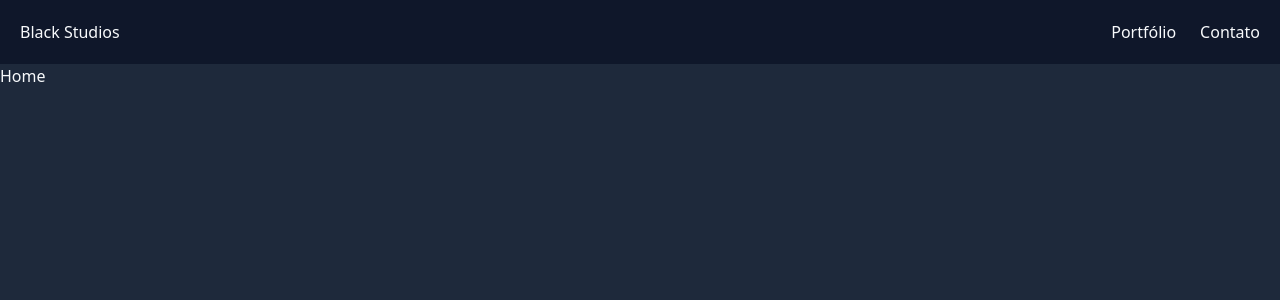
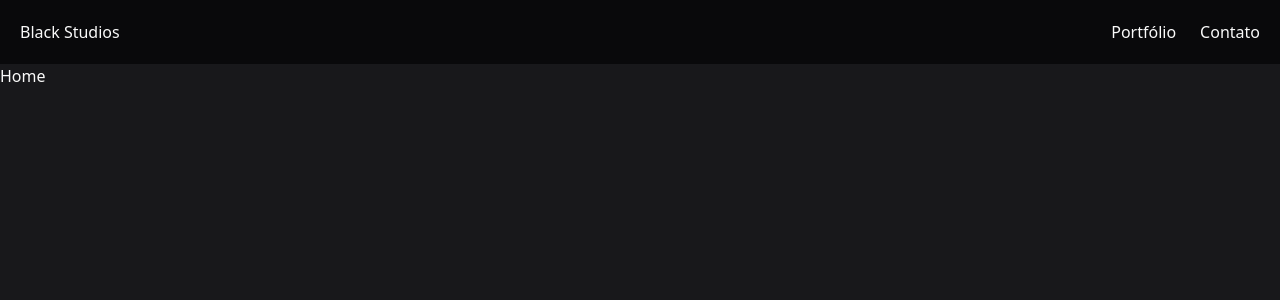
Before and after one commit to PedroL22/black-studios, a React (Vite) app: page / in a window 1280 px wide. Shown: the top 300 px of the page. Built offline with nearby package versions, Linux system fonts and the light colour scheme.

Commit message:
✨feat: Add Header animations

```diff
--- a/src/App.tsx
+++ b/src/App.tsx
@@ -7,7 +7,7 @@ export const App = () => {
   return (
     <BrowserRouter>
       <Header />
-      <div className='min-h-screen bg-slate-800 text-slate-50'>
+      <div className='min-h-screen bg-zinc-900 text-zinc-50'>
         <AllRoutes />
       </div>
     </BrowserRouter>
--- a/src/components/Header/Header.tsx
+++ b/src/components/Header/Header.tsx
@@ -4,11 +4,11 @@ import { Dropdown } from './components'
 
 export const Header = () => {
   return (
-    <header className='flex h-16 items-center justify-center bg-slate-900 text-slate-50'>
+    <header className='flex h-16 items-center justify-center bg-zinc-950 text-zinc-50'>
       <nav className='flex w-full max-w-screen-xl justify-between p-5'>
         <Link
           to='/'
-          className='flex items-center font-medium'
+          className='duration-250 flex items-center font-medium transition-all ease-in hover:text-zinc-300'
         >
           Black Studios
         </Link>
@@ -16,8 +16,18 @@ export const Header = () => {
           <Dropdown />
         </div>
         <div className='hidden space-x-6 md:flex'>
-          <Link to='/portfolio'>Portfólio</Link>
-          <Link to='/contato'>Contato</Link>
+          <Link
+            to='/portfolio'
+            className="relative after:absolute after:left-1/2 after:top-7 after:h-[1px] after:w-0 after:bg-zinc-50 after:transition-all after:duration-300 after:ease-in-out after:content-[''] hover:after:left-[13%] hover:after:w-3/4"
+          >
+            Portfólio
+          </Link>
+          <Link
+            to='/contato'
+            className="relative after:absolute after:left-1/2 after:top-7 after:h-[1px] after:w-0 after:bg-zinc-50 after:transition-all after:duration-300 after:ease-in-out after:content-[''] hover:after:left-[13%] hover:after:w-3/4"
+          >
+            Contato
+          </Link>
         </div>
       </nav>
     </header>
```
